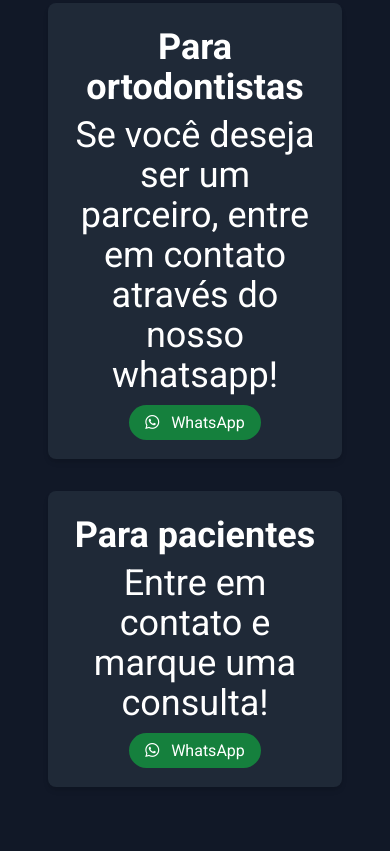
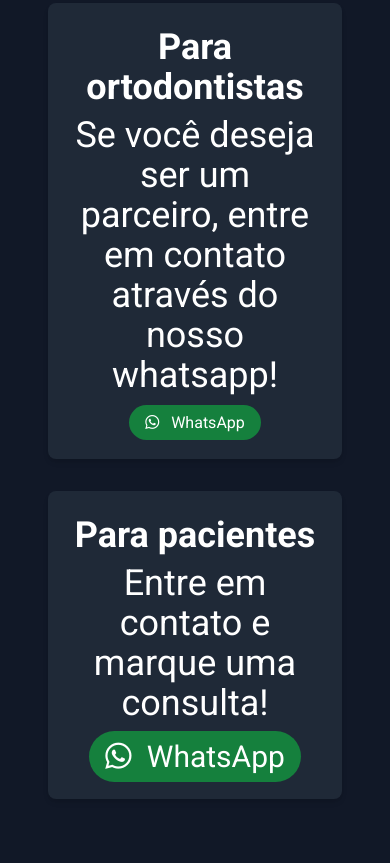
Before and after one commit to DanielScharp/odonto, a plain HTML site: page pacientes.html in a window 390 px wide. Shown: the part 4491-5354 px from the top of the page. Drawn offline with nearby package versions, Linux system fonts and the light colour scheme.

Commit message:
Update pacientes.html

```diff
--- a/pacientes.html
+++ b/pacientes.html
@@ -264,7 +264,7 @@
                         Entre em contato e marque uma consulta!
                     </p>
                     <div class="mt-4">
-                        <a class="bg-green-700 text-white px-4 py-2 rounded-full items-center"
+                        <a class="text-3xl lg:text-base bg-green-700 text-white px-4 py-2 rounded-full items-center"
                             href="https://api.whatsapp.com/send?phone=5555119976412&text=Ol%C3%A1!%20Estou%20entrando%20em%20contato%20atrav%C3%A9s%20do%20site%20e%20quero%20saber%20mais%20sobre%20o%20alinhador."
                             target="_blank">
                                 <i class="fab fa-whatsapp mr-2"></i>
```
